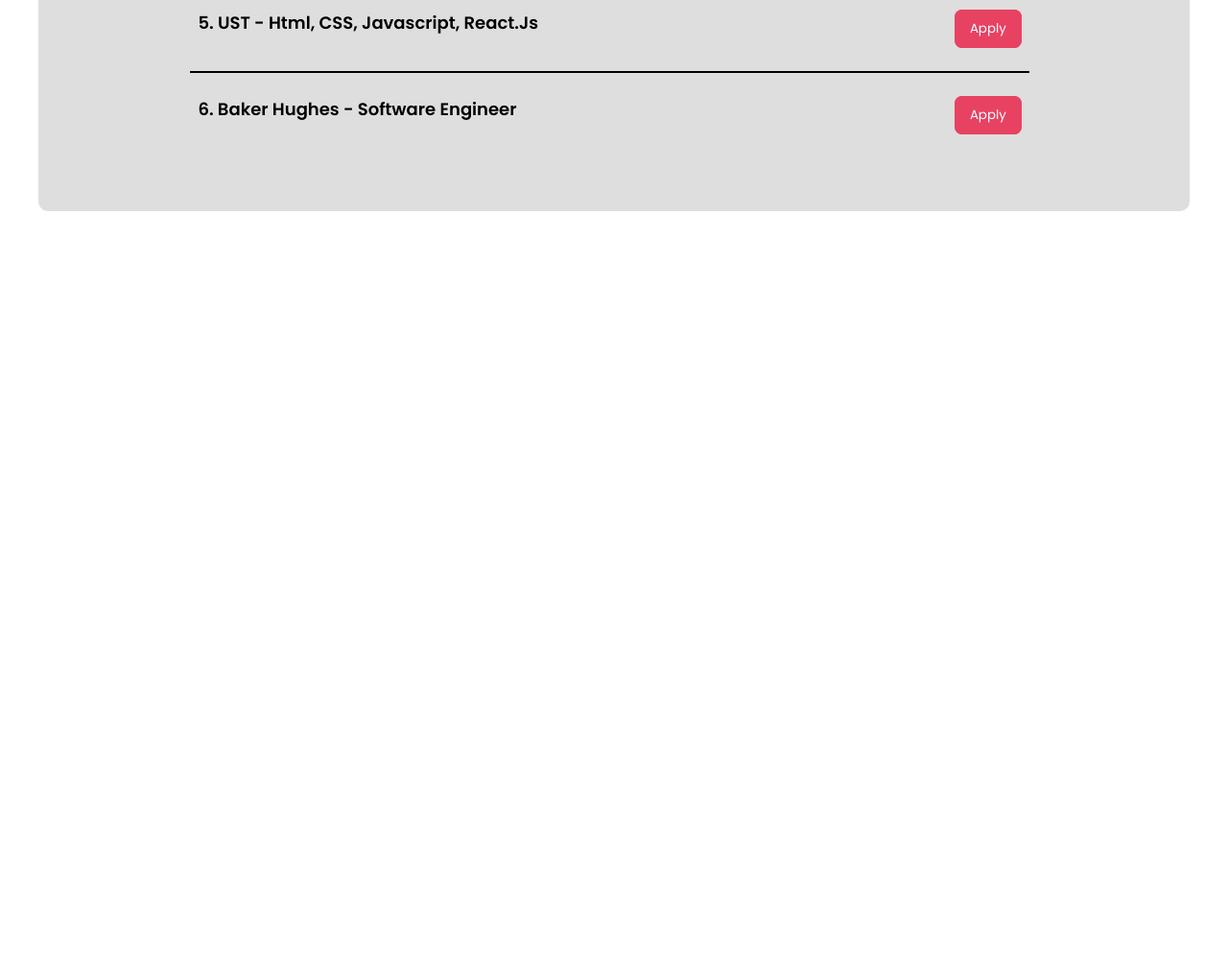
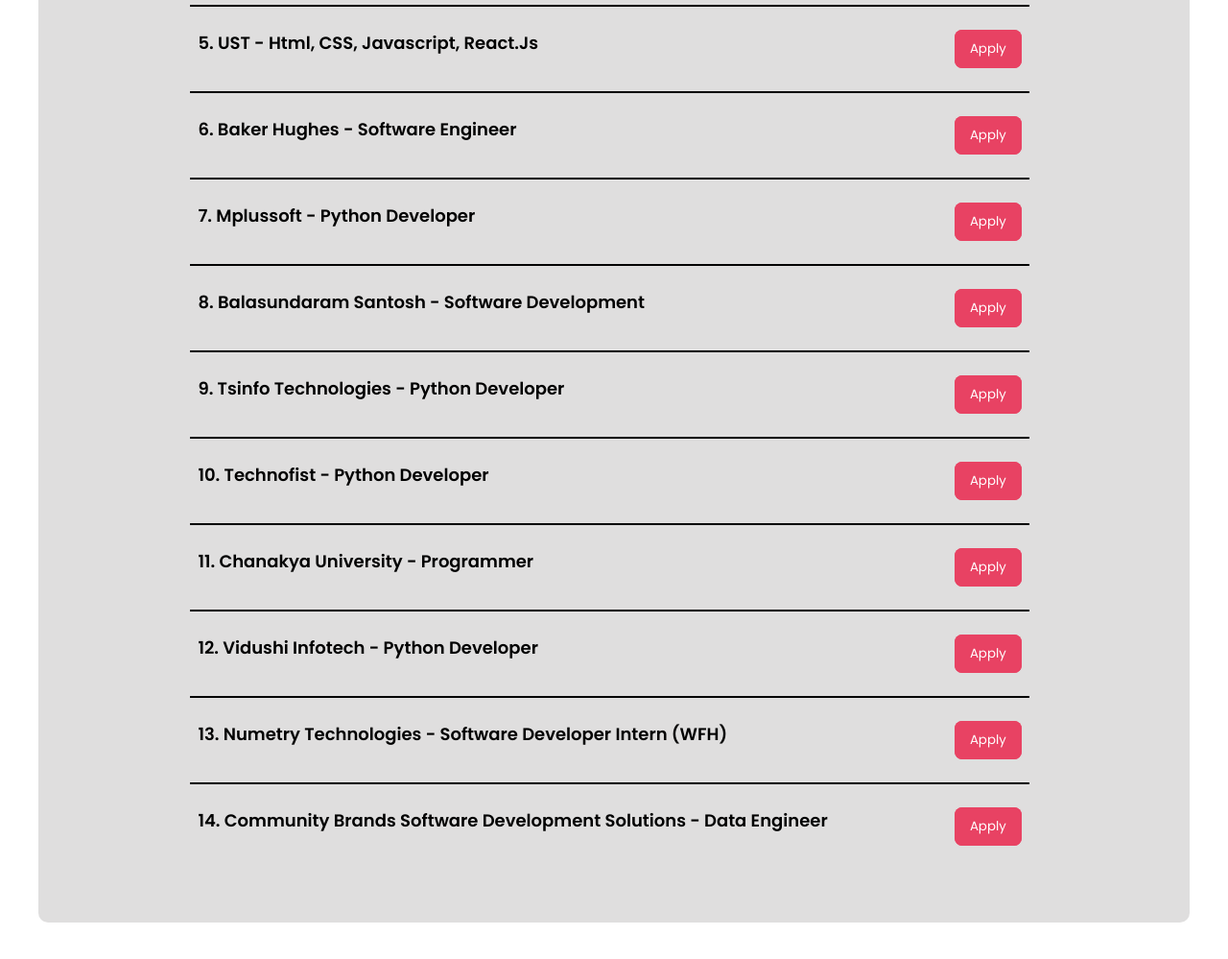
Before and after one commit to Tejas-Angadi-9/Job-Portal, a plain HTML site: page index.html in a window 1280 px wide. Shown: the part 575-1574 px from the top of the page at 96% size. Before the commit the page ends 851 px from the top, so only its background shows below. Drawn offline with Linux system fonts and the light colour scheme.

Commit message:
added more Jobs

```diff
--- a/index.html
+++ b/index.html
@@ -17,7 +17,10 @@
     <div class="wrapper">
       <div class="container">
         <div class="job-heading">
-          <h1>Jobs</h1>
+          <h1>Software Jobs</h1>
+          <div class="para">
+            <p class="para-text">List of job openings for Software Development (Freshers)</p>
+          </div>
         </div>
 
         <div class="company-container">
@@ -103,8 +106,106 @@
               </button>
             </div>
           </div>
+          <div class="companies" id="company8">
+            <div class="company-name">7. Mplussoft - Python Developer</div>
+            <div class="applyBtn">
+              <button class="applyBtn">
+                <a
+                  href="https://www.naukri.com/job-listings-python-developer-mplussoft-india-pvt-ltd-pune-0-to-2-years-290922501674?src=jobsearchDesk&sid=16866492489763608&xp=3&px=1&nignbevent_src=jobsearchDeskGNB"
+                  target="_blank"
+                  >Apply</a
+                >
+              </button>
+            </div>
+          </div>
+          <div class="companies" id="company9">
+            <div class="company-name">8. Balasundaram Santosh - Software Development</div>
+            <div class="applyBtn">
+              <button class="applyBtn">
+                <a
+                  href="https://www.naukri.com/job-listings-hiring-software-engineers-fresher-experienced-both-balasundaram-santosh-hyderabad-secunderabad-bangalore-bengaluru-delhi-ncr-0-to-5-years-110323003865?src=jobsearchDesk&sid=16866492489763608&xp=2&px=1&nignbevent_src=jobsearchDeskGNB"
+                  target="_blank"
+                  >Apply</a
+                >
+              </button>
+            </div>
+          </div>
+          <div class="companies" id="company9">
+            <div class="company-name">9. Tsinfo Technologies - Python Developer</div>
+            <div class="applyBtn">
+              <button class="applyBtn">
+                <a
+                  href="https://www.naukri.com/job-listings-python-developers-tsinfo-technologies-bangalore-bengaluru-0-to-3-years-250423501986?src=jobsearchDesk&sid=16866492489763608&xp=6&px=1&nignbevent_src=jobsearchDeskGNB"
+                  target="_blank"
+                  >Apply</a
+                >
+              </button>
+            </div>
+          </div>
+          <div class="companies" id="company10">
+            <div class="company-name">10. Technofist - Python Developer</div>
+            <div class="applyBtn">
+              <button class="applyBtn">
+                <a
+                  href="https://www.naukri.com/job-listings-python-developers-technofist-bangalore-bengaluru-0-to-1-years-180722501729?src=jobsearchDesk&sid=16866492489763608&xp=7&px=1&nignbevent_src=jobsearchDeskGNB"
+                  target="_blank"
+                  >Apply</a
+                >
+              </button>
+            </div>
+          </div>
+          <div class="companies" id="company11">
+            <div class="company-name">11. Chanakya University - Programmer</div>
+            <div class="applyBtn">
+              <button class="applyBtn">
+                <a
+                  href="https://www.naukri.com/job-listings-programmer-chanakya-university-bangalore-bengaluru-karnataka-0-to-2-years-050623002569?src=jobsearchDesk&sid=16866492489763608&xp=8&px=1&nignbevent_src=jobsearchDeskGNB"
+                  target="_blank"
+                  >Apply</a
+                >
+              </button>
+            </div>
+          </div>
+          <div class="companies" id="company12">
+            <div class="company-name">12. Vidushi Infotech - Python Developer</div>
+            <div class="applyBtn">
+              <button class="applyBtn">
+                <a
+                  href="https://www.naukri.com/job-listings-python-developer-fresher-pune-location-vidushi-infotech-pune-0-to-1-years-160523004710?src=jobsearchDesk&sid=16866492489763608&xp=9&px=1&nignbevent_src=jobsearchDeskGNB"
+                  target="_blank"
+                  >Apply</a
+                >
+              </button>
+            </div>
+          </div>
+          <div class="companies" id="company13">
+            <div class="company-name">13. Numetry Technologies - Software Developer Intern (WFH)</div>
+            <div class="applyBtn">
+              <button class="applyBtn">
+                <a
+                  href="https://www.naukri.com/job-listings-software-developer-intern-wfh-numetry-technologies-pune-pune-0-to-1-years-020623005481?src=jobsearchDesk&sid=16866492489763608&xp=10&px=1&nignbevent_src=jobsearchDeskGNB"
+                  target="_blank"
+                  >Apply</a
+                >
+              </button>
+            </div>
+          </div>
+          <div class="companies" id="company14">
+            <div class="company-name">14. Community Brands Software Development Solutions - Data Engineer</div>
+            <div class="applyBtn">
+              <button class="applyBtn">
+                <a
+                  href="https://in-careers-communitybrands.icims.com/jobs/4096/jobdetails/job"
+                  target="_blank"
+                  >Apply</a
+                >
+              </button>
+            </div>
+          </div>
         </div>
       </div>
     </div>
+
+    <script src="index.js"></script>
   </body>
 </html>
--- /dev/null
+++ b/index.js
@@ -0,0 +1,2 @@
+let allBtn = document.querySelector("#all");
+allBtn.classList.add("active");
--- a/styles.css
+++ b/styles.css
@@ -21,22 +21,22 @@
     border-radius: 10px;
 }
 .job-heading{
-    margin-bottom: -1rem;
+    margin-bottom: -1.5rem;
     margin-left: 50%;
     transform: translateX(-50%);
-    padding: 1rem;
-    width: 200px;
+    padding: 0rem;
+    width: 300px;
     text-align: center;
-    /* justify-content: center; */
-    border: 2px solid black;
-    border-radius: 10px;
 }
 .job-heading h1{
+    text-align: center;
     font-size: 35px;
     font-weight: 700;
+    border: 2px solid black;
+    border-radius: 12px;
 }
 .company-container{
-    margin-top: 2rem;
+    margin-top: 2.5rem;
     width: 900px;
     padding: 0.5rem 0.8rem;
     margin-left: 10%;
@@ -75,7 +75,18 @@
     padding: 1rem;
     text-decoration: none;
 }
-#company7{
+.para{
+    margin-top: 2rem;
+    margin-bottom: -2rem;
+    margin-left: 50%;
+    transform: translateX(-50%);
+    align-items: center;
+    width: 760px;
+}
+.para-text{
+    font-size: 19px;
+}
+#company14{
     border: none;
 }
 
@@ -83,13 +94,15 @@
     .container{
         width: 400px;
         margin-top: 0;
+        margin-bottom: 0;
     }
 
     .job-heading{
-        width: 100px;
+        width: 200px;
     }
     .job-heading h1{
         font-size: 20px;
+        padding: 0.3rem;
     }
     .company-container{
         width: 350px;
@@ -109,4 +122,11 @@
         text-align: center;
         font-size: 13px;
     }
+    .para{
+        max-width: 390px;
+        margin-bottom: 0.5rem;
+    }
+    .para-text{
+        font-size: 15px;
+    }
 }
```
